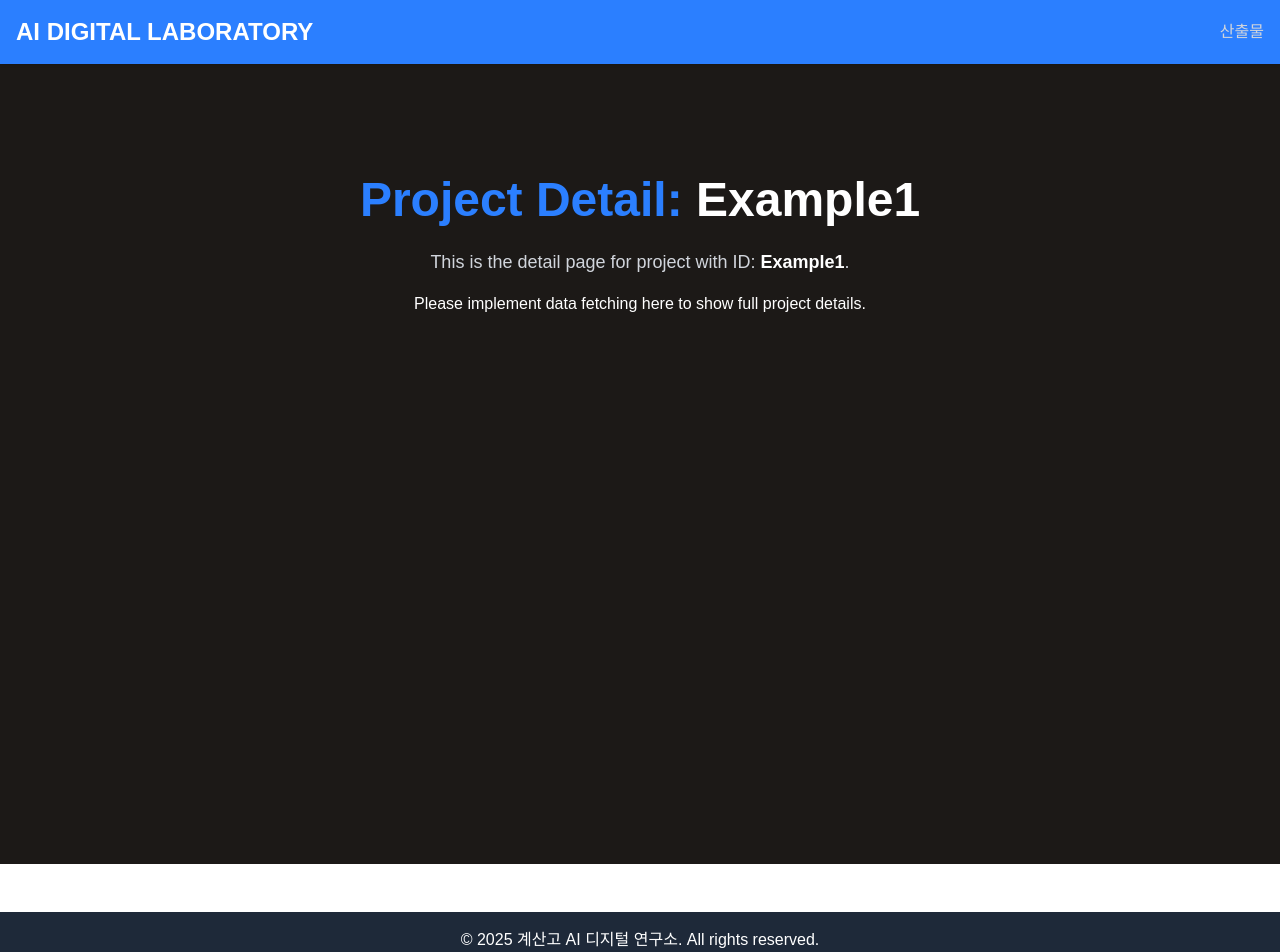
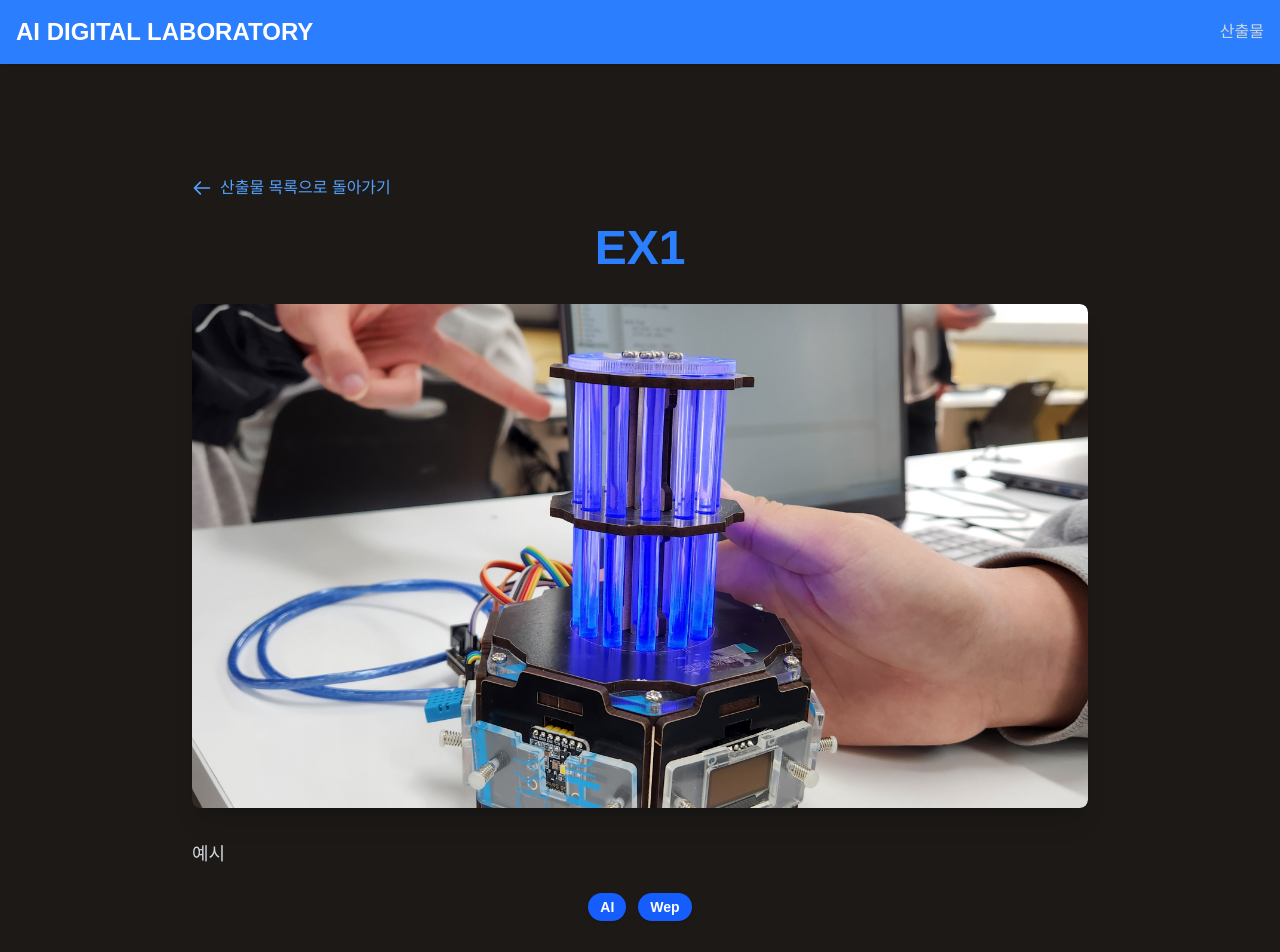
Before and after one commit to Maxtime24/club_wep, a Next.js app: page /outputs/Example1 in a window 1280 px wide. Shown: the top 952 px of the page. Built offline with nearby package versions, Linux system fonts and the light colour scheme.

Commit message:
feat: Add Neon DB connection string and install Drizzle ORM

```diff
--- a/package.json
+++ b/package.json
@@ -9,7 +9,9 @@
     "lint": "eslint"
   },
   "dependencies": {
+    "@neondatabase/serverless": "^1.0.2",
     "autoprefixer": "^10.4.21",
+    "drizzle-orm": "^0.44.6",
     "next": "15.5.4",
     "react": "19.1.0",
     "react-dom": "19.1.0",
@@ -24,6 +26,7 @@
     "@types/react": "^19",
     "@types/react-dom": "^19",
     "@types/react-slick": "^0.23.13",
+    "drizzle-kit": "^0.31.5",
     "eslint": "^9",
     "eslint-config-next": "15.5.4",
     "tailwindcss": "^4",
--- a/src/app/outputs/[slug]/page.tsx
+++ b/src/app/outputs/[slug]/page.tsx
@@ -1,47 +1,90 @@
 // src/app/outputs/[slug]/page.tsx
 
 import React from 'react';
+import Image from 'next/image';
+import Link from 'next/link';
+import { notFound } from 'next/navigation'; // 없는 페이지 처리 (404)
 
-// Next.js App Router에서 동적 라우팅 [slug] 페이지는 반드시
-// 'export default'와 함께 React 컴포넌트 함수를 내보내야 합니다.
-// params prop을 통해 URL의 slug 값을 접근할 수 있습니다.
+// allOutputsData 경로는 프로젝트 구조에 맞게 다시 확인해주세요!
+import allOutputsData from '../../../../data/allOutputs.json';
+
+
+// 1. generateStaticParams: 빌드 시점에 생성할 정적 페이지 목록 정의
+//    Next.js가 이 함수를 실행하여 어떤 slug 값을 가진 페이지를 미리 빌드할지 결정합니다.
+//    allOutputs.json에 있는 모든 프로젝트에 대해 페이지를 생성하게 됩니다.
+export async function generateStaticParams() {
+  return allOutputsData.map((project) => ({
+    slug: project.id, // allOutputsData의 각 project 객체에 'id' 필드가 있어야 합니다.
+  }));
+}
+
+
+// 2. ProjectDetailPage 컴포넌트: 실제 상세 페이지 렌더링
+//    { params: { slug: string } } 타입은 Next.js가 동적 라우팅에서 전달하는 형식입니다.
 export default function ProjectDetailPage({ params }: { params: { slug: string } }) {
   const { slug } = params; // URL에서 동적으로 전달되는 slug 값을 가져옵니다.
 
-  // TODO: 실제 프로젝트에서는 이 slug 값을 이용하여 데이터베이스나 JSON 파일 등에서
-  // 해당 프로젝트의 상세 정보를 불러와서 여기에 표시해야 합니다.
-  // 예시: const projectData = fetchProjectData(slug);
+  // slug 값과 일치하는 프로젝트 데이터를 찾습니다.
+  const project = allOutputsData.find((item) => item.id === slug);
+
+  // 만약 해당 slug를 가진 프로젝트를 찾을 수 없다면 404 페이지를 렌더링합니다.
+  if (!project) {
+    notFound(); // Next.js의 404 페이지를 띄웁니다.
+  }
 
   return (
     <div className="min-h-screen bg-stone-900 text-white p-8 pt-24 md:pt-28">
-      <div className="container mx-auto">
-        <h1 className="text-4xl md:text-5xl font-bold text-blue-500 mb-6 text-center">
-          Project Detail: <span className="font-semibold text-white">{slug}</span>
+      <div className="container mx-auto max-w-4xl">
+        {/* 뒤로 가기 버튼 */}
+        <Link href="/outputs" className="text-blue-400 hover:text-blue-300 transition-colors duration-200 mb-6 flex items-center">
+          <svg className="w-5 h-5 mr-2" fill="none" stroke="currentColor" viewBox="0 0 24 24" xmlns="http://www.w3.org/2000/svg"><path strokeLinecap="round" strokeLinejoin="round" strokeWidth="2" d="M10 19l-7-7m0 0l7-7m-7 7h18"></path></svg>
+          산출물 목록으로 돌아가기
+        </Link>
+
+        {/* 프로젝트 제목 */}
+        <h1 className="text-4xl md:text-5xl font-extrabold text-center text-blue-500 mb-8 mt-4">
+          {project.title}
         </h1>
-        <p className="text-lg text-gray-300 text-center">
-          This is the detail page for project with ID: <span className="font-semibold text-white">{slug}</span>.
+
+        {/* 프로젝트 이미지 */}
+        <div className="relative w-full aspect-video rounded-lg overflow-hidden mb-8 shadow-xl">
+          <Image
+            src={project.image}
+            alt={project.title}
+            fill
+            style={{ objectFit: 'cover' }}
+            className="rounded-lg"
+            priority // 상세 페이지의 메인 이미지는 빠르게 로드되도록 우선순위 부여
+          />
+        </div>
+
+        {/* 프로젝트 설명 */}
+        <p className="text-lg text-gray-300 leading-relaxed mb-6 whitespace-pre-wrap">
+          {project.description}
         </p>
-        <p className="text-center mt-4">
-          {/* 실제 상세 내용이 로드되기 전의 임시 메시지 */}
-          Please implement data fetching here to show full project details.
-        </p>
-        {/*
-          예시: 실제 프로젝트 상세 정보 렌더링 (주석 해제 후 구현)
-          {projectData && (
-            <div className="mt-8 text-center">
-              <h2 className="text-3xl text-white">{projectData.title}</h2>
-              <Image
-                src={projectData.image}
-                alt={projectData.title}
-                width={800}
-                height={450}
-                className="mx-auto rounded-lg shadow-lg mt-4"
-              />
-              <p className="mt-4 text-gray-300">{projectData.description}</p>
-              // ... 더 많은 상세 정보
-            </div>
-          )}
-        */}
+
+        {/* 태그 목록 */}
+        <div className="flex flex-wrap justify-center gap-3 mb-8">
+          {project.tags.map((tag, tagIndex) => (
+            <span key={`${tag}-${tagIndex}`} className="bg-blue-600 text-white text-sm font-semibold px-3 py-1 rounded-full shadow">
+              {tag}
+            </span>
+          ))}
+        </div>
+
+        {/* 외부 링크 (옵션) */}
+        {project.link && (
+          <div className="text-center mt-8">
+            <a
+              href={project.link}
+              target="_blank"
+              rel="noopener noreferrer"
+              className="inline-block bg-indigo-600 hover:bg-indigo-700 text-white font-bold py-3 px-6 rounded-full text-lg shadow-lg transition-transform transform hover:scale-105 duration-300"
+            >
+              프로젝트 보러 가기
+            </a>
+          </div>
+        )}
       </div>
     </div>
   );
--- a/src/app/outputs/page.tsx
+++ b/src/app/outputs/page.tsx
@@ -63,7 +63,10 @@ export default function OutputsPage() {
                       </span>
                     ))}
                   </div>
-                  <Link href={project.link} className="mt-auto inline-block bg-blue-500 hover:bg-blue-600 text-white font-bold py-2 px-4 rounded transition-colors duration-300">
+                   <Link
+                    href={`/outputs/${project.id}`} // <--- 여기를 수정!
+                    className="mt-auto inline-block bg-blue-500 hover:bg-blue-600 text-white font-bold py-2 px-4 rounded transition-colors duration-300"
+                  >
                     자세히 보기
                   </Link>
                 </div>
--- a/src/app/page.tsx
+++ b/src/app/page.tsx
@@ -50,13 +50,13 @@ export default function Home() {
 
   const { ref: aboutContentRef, inView: aboutContentInView } = useInView({
     triggerOnce: false,
-    threshold: 0.1,
+    threshold: 0.2,
   });
 
   // BEST TOP-3 OUTPUT 섹션 제목에 사용할 ref와 inView 상태
   const { ref: top3TitleRef, inView: top3TitleInView } = useInView({
     triggerOnce: false,
-    threshold: 0.1,
+    threshold: 0.2,
   });
 
 
@@ -225,19 +225,6 @@ export default function Home() {
             </div>
           </section>
         </div>
-
-            <div
-              className={`
-                transition-all duration-1000 ease-out delay-500
-                ${top3TitleInView ? 'opacity-100 translate-y-0' : 'opacity-0 translate-y-20'}
-                text-center mt-12
-              `}
-            >
-              <button className="bg-blue-500 hover:bg-blue-600 text-white font-bold py-3 px-6 rounded-full text-lg shadow-lg bg-opacity-90 transition-transform transform hover:scale-105 duration-300">
-                모든 산출물 보러가기
-              </button>
-            </div>
-
       </div>
     </div>
   );
--- a/src/components/common/ProjectCard.jsx
+++ b/src/components/common/ProjectCard.jsx
@@ -38,7 +38,10 @@ export default function ProjectCard({ project, index, delay = 0 }) {
       </div>
       <h3 className="text-xl font-bold text-white mb-2">{project.title}</h3>
       <p className="text-gray-300 text-sm mb-4 line-clamp-2">{project.description}</p>
-      <Link href={project.link} className="mt-auto inline-block bg-blue-500 hover:bg-blue-600 text-white font-bold py-2 px-4 rounded transition-colors duration-300">
+      <Link
+        href={`/outputs/${project.id}`} // <--- 여기를 수정!
+        className="mt-auto inline-block bg-blue-500 hover:bg-blue-600 text-white font-bold py-2 px-4 rounded transition-colors duration-300"
+      >
         자세히 보기
       </Link>
     </div>
```
Also changed, not shown: 1 other file (tests, documents, lock files or other folders).
